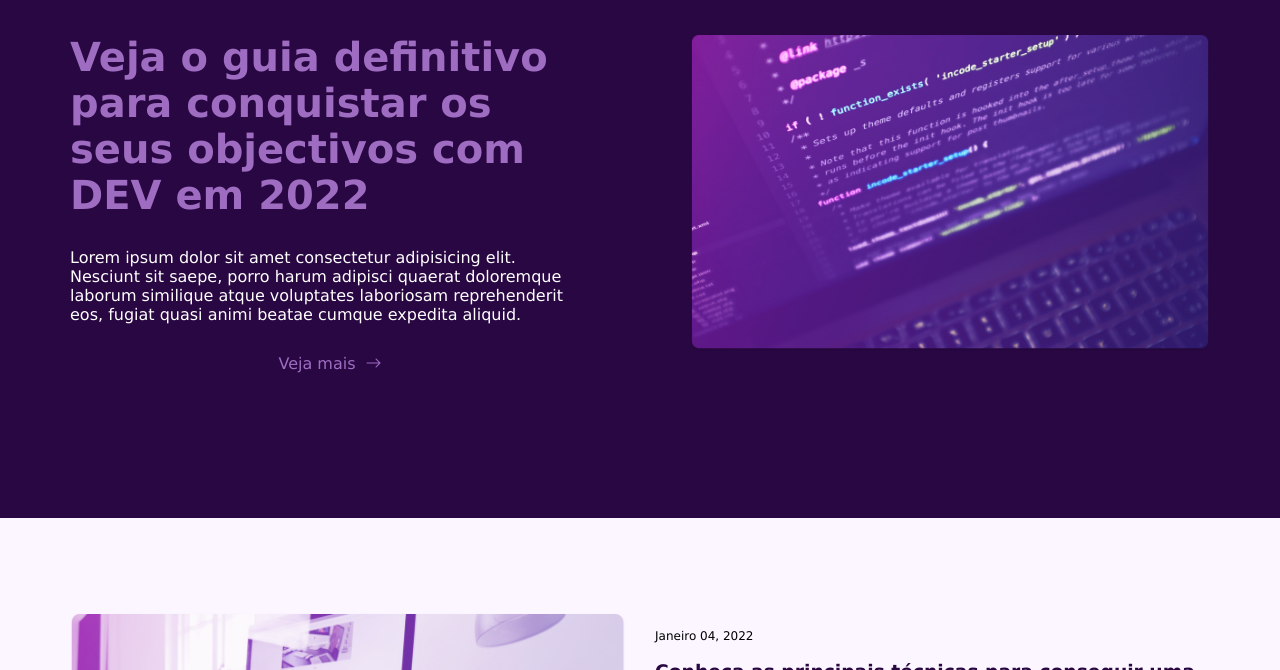
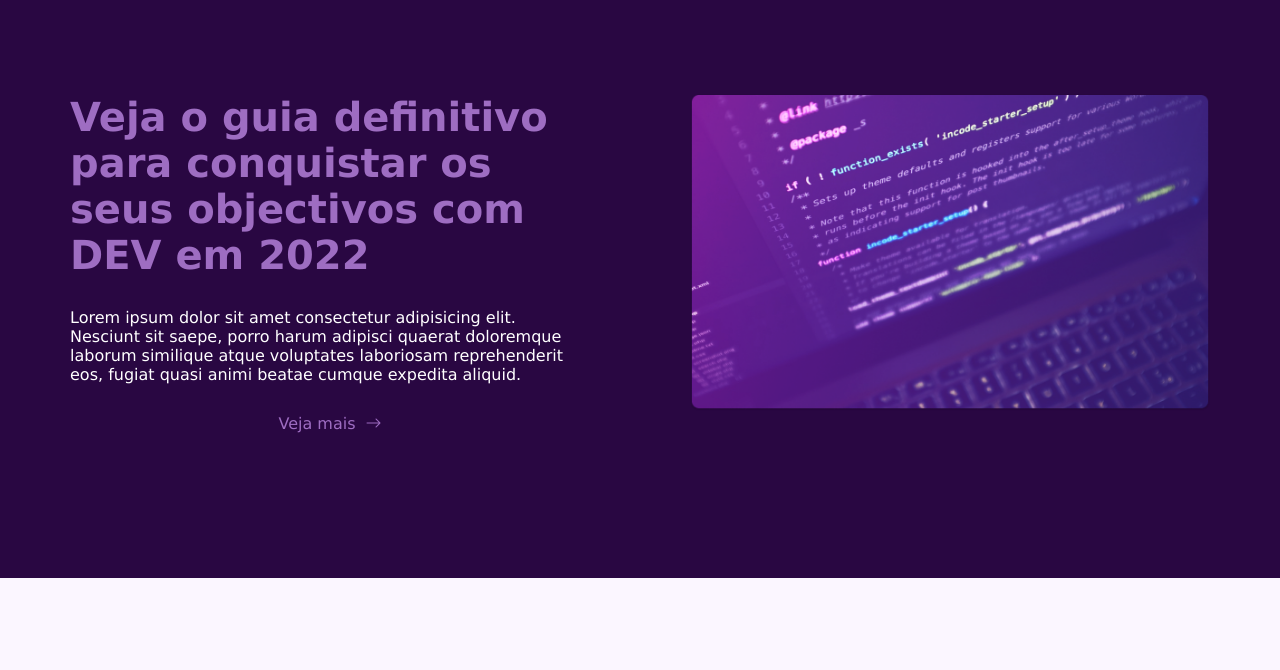
Before and after one commit to CarlosSoares123/RockBlog, a plain HTML site: page index.html in a window 1280 px wide. Shown: the part 61-731 px from the top of the page. Drawn offline with Linux system fonts and the light colour scheme.

Commit message:
actualizar

```diff
--- a/style.css
+++ b/style.css
@@ -125,7 +125,10 @@ margin-inline-end: 20px;
   width: 100%;
   height: max-content;
   background-color: var(--cor-base);
-
+  display: flex;
+  justify-content: center;
+  align-items: center;
+  padding-top: 155px;
 }
 
 .home .section-titulo{
```
